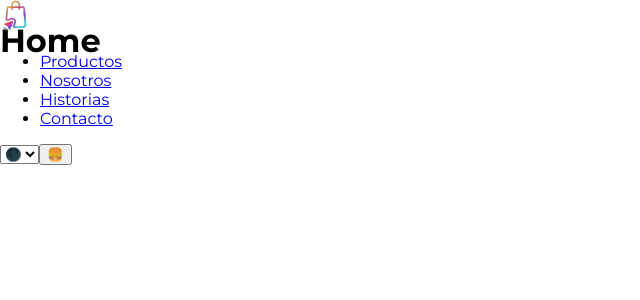
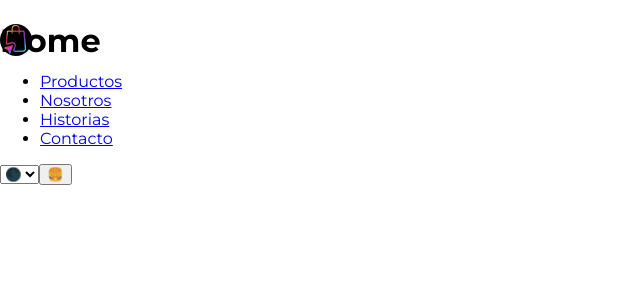
Before and after one commit to brahanlider/SHOP-, a React (Vite) app: page / in a window 1280 px wide. Shown: the top 300 px of the page, without its empty margins (0-640 px from the left). Built offline with nearby package versions, Linux system fonts and the light colour scheme.

Commit message:
_nav.scss

```diff
--- a/src/styles/scss/Fe.scss
+++ b/src/styles/scss/Fe.scss
@@ -1 +1,2 @@
 @import "./modules/header";
+@import "./modules/nav";
--- /dev/null
+++ b/src/styles/scss/modules/_nav.scss
@@ -0,0 +1,13 @@
+.nav {
+  --padding-nav: 1.5rem;
+  padding-top: var(--padding-nav);
+  padding-bottom: var(--padding-nav);
+  &__logo {
+    background-color: black;
+    border-radius: 50%;
+
+    display: block;
+    width: 32px;
+    height: 32px;
+  }
+}
```
